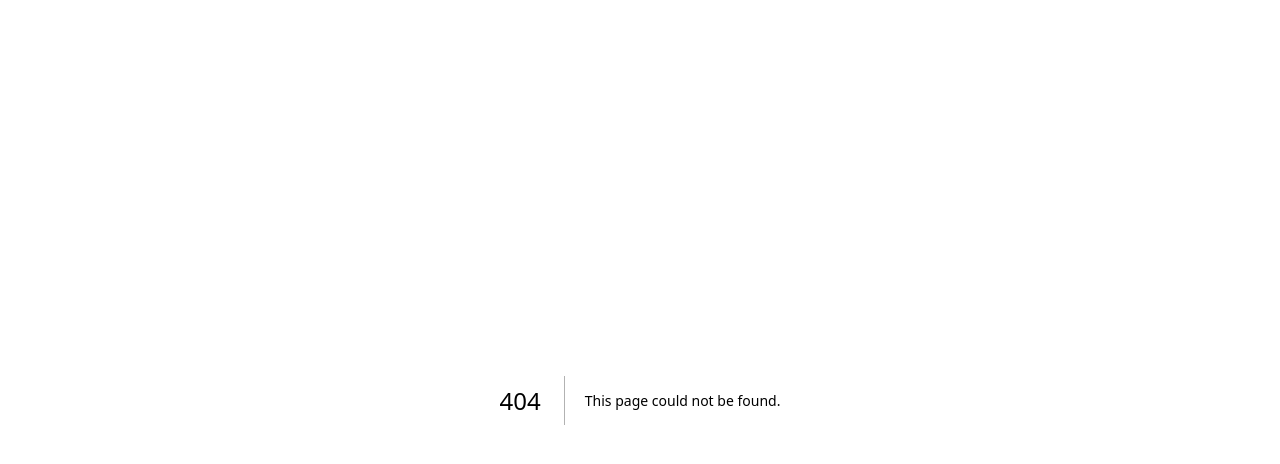
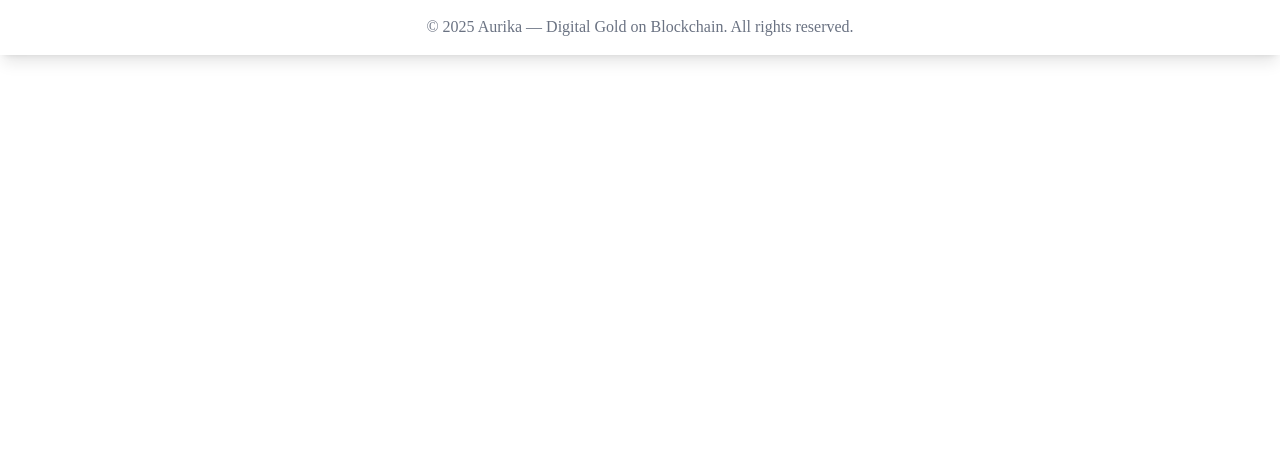
Before and after one commit to yashgoel75/aurika, a Next.js app: page /Footer in a window 1280 px wide. Before the commit this address had no page. Shown: the top 464 px of the page. Built offline with nearby package versions, Linux system fonts and the light colour scheme; what @rainbow-me/rainbowkit, wagmi would draw is missing.

Commit message:
Added Footer

```diff
--- a/app/Dashboard/page.js
+++ b/app/Dashboard/page.js
@@ -27,6 +27,7 @@ import Header from "../Header/page";
 import AurikaGoldCoin from "@/public/AurikaGoldCoin.png";
 import EthereumCoin from "@/public/EthereumCoin.png";
 import "./page.css";
+import Footer from "../Footer/page";
 
 function Dashboard() {
   //styles
@@ -1118,7 +1119,7 @@ function Dashboard() {
           </div>
         )}
 
-        <div className="min-h-screen bg-gray-100"></div>
+        <Footer></Footer>
       </div>
     </>
   );
--- /dev/null
+++ b/app/Footer/page.js
@@ -0,0 +1,10 @@
+"use client";
+
+export default function Footer() {
+  return (
+    <footer className="text-center font-[onest] text-[16px] bg-white py-4 text-sm text-gray-500 shadow-lg">
+      © {new Date().getFullYear()} Aurika — Digital Gold on Blockchain. All
+      rights reserved.
+    </footer>
+  );
+}
--- a/app/Orders/page.js
+++ b/app/Orders/page.js
@@ -5,6 +5,7 @@ import { useAccount } from "wagmi";
 import { useRouter } from "next/navigation";
 import { useEffect, useState } from "react";
 import "./page.css";
+import Footer from "../Footer/page";
 
 function Portfolio() {
   const router = useRouter();
@@ -66,11 +67,11 @@ function Portfolio() {
   return (
     <>
       <Header />
-      <div className="bg-gray-100">
+      <div className="bg-gray-100 min-h-[calc(100vh-64px)]">
         <div className="portfolio-container p-8 w-92/100 m-auto bg-gray-100">
           <h1 className="text-[38px] font-[550] mb-4">Orders</h1>
         </div>
-        <div className="bg-gray-100 w-92/100 m-auto min-h-screen">
+        <div className="bg-gray-100 w-92/100 m-auto">
           <div className="w-92/100 m-auto">
             {orders.length > 0 ? (
               <table className="w-full border-collapse">
@@ -162,6 +163,7 @@ function Portfolio() {
           </div>
         </div>
       </div>
+      <Footer></Footer>
     </>
   );
 }
--- a/app/Portfolio/page.js
+++ b/app/Portfolio/page.js
@@ -8,7 +8,7 @@ import { useState, useEffect } from "react";
 import "./page.css";
 import Image from "next/image";
 import AurikaGoldCoin from "@/public/AurikaGoldCoin.png";
-
+import Footer from "../Footer/page";
 import { aurikaAbi } from "../constants/aurikaAbi";
 import { useContractRead } from "wagmi";
 
@@ -411,6 +411,7 @@ function Portfolio() {
           </div>
         </div>
       </div>
+      <Footer></Footer>
     </>
   );
 }
```
